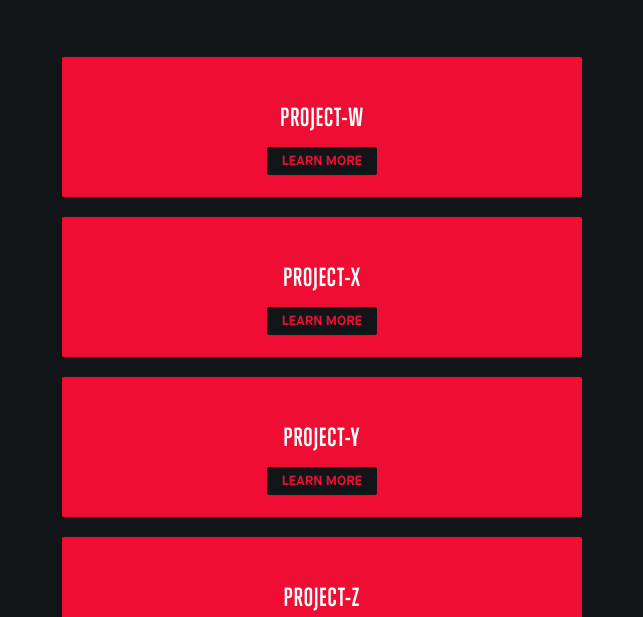
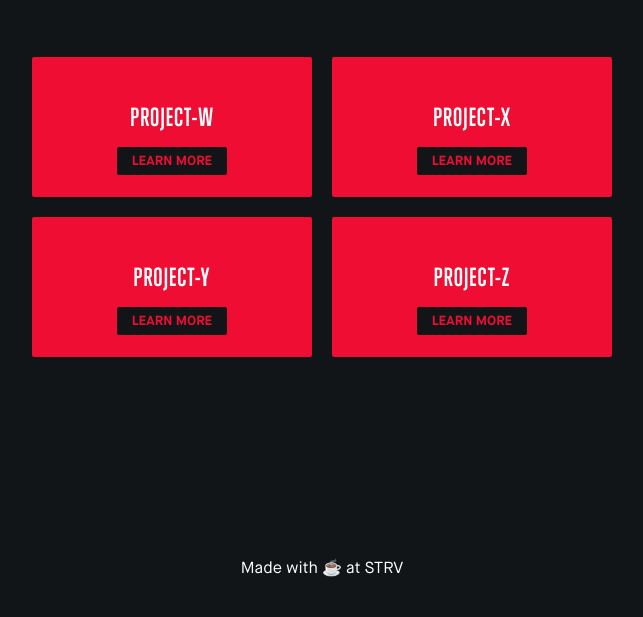
Before and after one commit to ozluy/css-variables, a plain HTML site: page index.html in a window 1280 px wide. Shown: the part 183-800 px from the top of the page, without its empty margins (318-961 px from the left). Drawn offline with Linux system fonts and the light colour scheme.

Commit message:
media query fix

```diff
--- a/css/index.css
+++ b/css/index.css
@@ -86,7 +86,11 @@ nav a {
     font-weight: var(--font-weight-bold);
 }
 
-@media all and (min-width: var(--media-tablet)) {
-    --padding-body: 0 0 106px 0;
-    --grid-columns: 280px 280px;
+@media all and (min-width: 768px) {
+    body {
+        --padding-body: 0 0 106px 0;
+    }
+    .grid {
+        --grid-columns: 280px 280px;
+    }
 }
```
